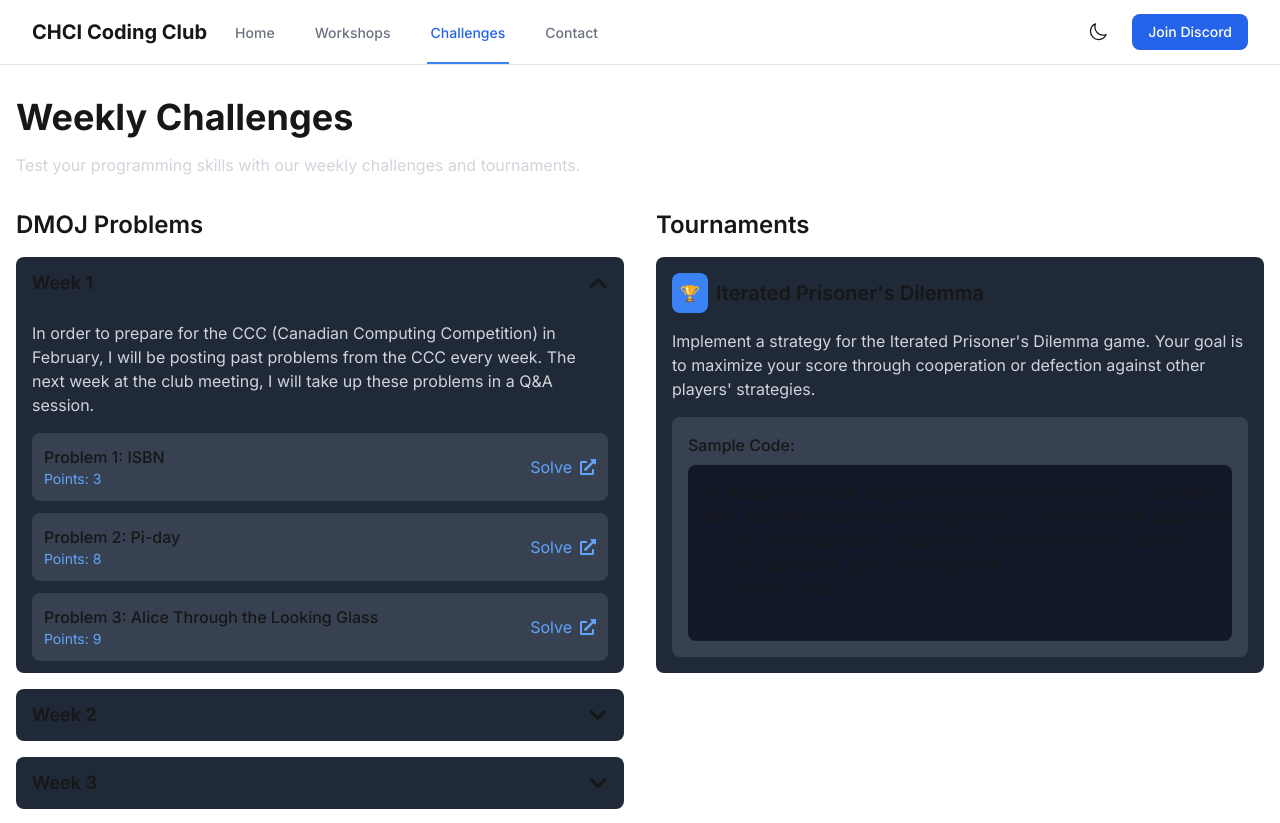
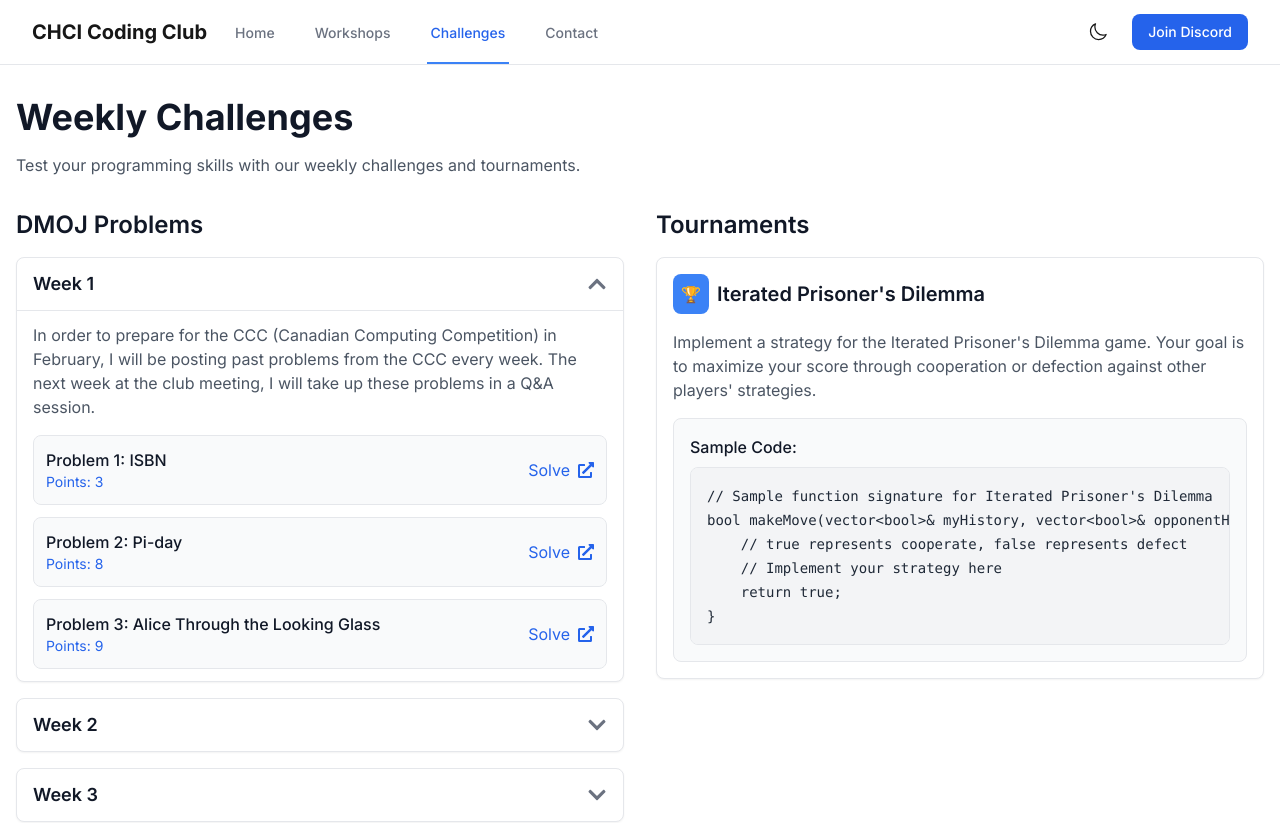
Before and after one commit to IshaanD-RX6600/Coding-Club-Website, a Next.js app: page /challenges in a window 1280 px wide. Shown: the top 823 px of the page. Built offline with nearby package versions, Linux system fonts and the light colour scheme.

Commit message:
Made some major chagnes

```diff
--- a/src/app/challenges/page.tsx
+++ b/src/app/challenges/page.tsx
@@ -5,35 +5,35 @@ import WeeklyProblems from '@/components/WeeklyProblems';
 export default function ChallengesPage() {
   return (
     <div className="container mx-auto px-4 py-8">
-      <h1 className="text-4xl font-bold mb-4">Weekly Challenges</h1>
-      <p className="text-gray-300 mb-8">
+      <h1 className="text-4xl font-bold mb-4 text-gray-900 dark:text-white">Weekly Challenges</h1>
+      <p className="text-gray-600 dark:text-gray-300 mb-8">
         Test your programming skills with our weekly challenges and tournaments.
       </p>
 
       <div className="grid grid-cols-1 lg:grid-cols-2 gap-8">
         <div>
-          <h2 className="text-2xl font-semibold mb-4">DMOJ Problems</h2>
+          <h2 className="text-2xl font-semibold mb-4 text-gray-900 dark:text-white">DMOJ Problems</h2>
           <WeeklyProblems />
         </div>
 
         <div>
-          <h2 className="text-2xl font-semibold mb-4">Tournaments</h2>
-          <div className="bg-gray-800 rounded-lg p-4">
+          <h2 className="text-2xl font-semibold mb-4 text-gray-900 dark:text-white">Tournaments</h2>
+          <div className="bg-white dark:bg-gray-800 rounded-lg p-4 shadow-sm border border-gray-200 dark:border-gray-700">
             <div className="flex items-center gap-2 mb-4">
-              <div className="bg-blue-500 p-2 rounded-lg">
+              <div className="bg-blue-500 p-2 rounded-lg text-white">
                 🏆
               </div>
-              <h3 className="text-xl font-semibold">Iterated Prisoner's Dilemma</h3>
+              <h3 className="text-xl font-semibold text-gray-900 dark:text-white">Iterated Prisoner's Dilemma</h3>
             </div>
-            <p className="text-gray-300 mb-4">
+            <p className="text-gray-600 dark:text-gray-300 mb-4">
               Implement a strategy for the Iterated Prisoner's Dilemma game. Your
               goal is to maximize your score through cooperation or defection against
               other players' strategies.
             </p>
-            <div className="bg-gray-700 p-4 rounded-lg">
-              <h4 className="font-medium mb-2">Sample Code:</h4>
-              <pre className="bg-gray-900 p-4 rounded-lg overflow-x-auto">
-                <code className="text-sm">
+            <div className="bg-gray-50 dark:bg-gray-700 p-4 rounded-lg border border-gray-200 dark:border-gray-600">
+              <h4 className="font-medium mb-2 text-gray-900 dark:text-white">Sample Code:</h4>
+              <pre className="bg-gray-100 dark:bg-gray-900 p-4 rounded-lg overflow-x-auto border border-gray-200 dark:border-gray-600">
+                <code className="text-sm text-gray-800 dark:text-gray-200">
                   {`// Sample function signature for Iterated Prisoner's Dilemma
 bool makeMove(vector<bool>& myHistory, vector<bool>& opponentHistory) {
     // true represents cooperate, false represents defect
--- a/src/components/WeeklyProblems.tsx
+++ b/src/components/WeeklyProblems.tsx
@@ -10,36 +10,36 @@ export default function WeeklyProblems() {
   return (
     <div className="space-y-4">
       {weeks.map((week) => (
-        <div key={week.number} className="bg-gray-800 rounded-lg overflow-hidden">
+        <div key={week.number} className="bg-white dark:bg-gray-800 rounded-lg overflow-hidden shadow-sm border border-gray-200 dark:border-gray-700">
           <button
             onClick={() => setExpandedWeek(expandedWeek === week.number ? null : week.number)}
-            className="w-full px-4 py-3 flex items-center justify-between text-left hover:bg-gray-700 transition-colors"
+            className="w-full px-4 py-3 flex items-center justify-between text-left hover:bg-gray-50 dark:hover:bg-gray-700 transition-colors"
           >
-            <h3 className="text-lg font-semibold">Week {week.number}</h3>
+            <h3 className="text-lg font-semibold text-gray-900 dark:text-white">Week {week.number}</h3>
             {expandedWeek === week.number ? (
-              <FaChevronUp className="h-5 w-5" />
+              <FaChevronUp className="h-5 w-5 text-gray-500 dark:text-gray-400" />
             ) : (
-              <FaChevronDown className="h-5 w-5" />
+              <FaChevronDown className="h-5 w-5 text-gray-500 dark:text-gray-400" />
             )}
           </button>
 
           {expandedWeek === week.number && (
-            <div className="px-4 py-3 space-y-4">
+            <div className="px-4 py-3 space-y-4 border-t border-gray-200 dark:border-gray-700">
               {week.description && (
-                <p className="text-gray-300 mb-4">{week.description}</p>
+                <p className="text-gray-600 dark:text-gray-300 mb-4">{week.description}</p>
               )}
               <div className="space-y-3">
                 {week.problems.map((problem, index) => (
-                  <div key={problem.code} className="flex items-center justify-between bg-gray-700 p-3 rounded-lg">
+                  <div key={problem.code} className="flex items-center justify-between bg-gray-50 dark:bg-gray-700 p-3 rounded-lg border border-gray-200 dark:border-gray-600">
                     <div className="flex-1">
-                      <h4 className="font-medium">Problem {index + 1}: {problem.title}</h4>
-                      <p className="text-sm text-blue-400">Points: {problem.points}</p>
+                      <h4 className="font-medium text-gray-900 dark:text-white">Problem {index + 1}: {problem.title}</h4>
+                      <p className="text-sm text-blue-600 dark:text-blue-400">Points: {problem.points}</p>
                     </div>
                     <a
                       href={problem.link}
                       target="_blank"
                       rel="noopener noreferrer"
-                      className="flex items-center gap-2 text-blue-400 hover:text-blue-300 transition-colors"
+                      className="flex items-center gap-2 text-blue-600 hover:text-blue-700 dark:text-blue-400 dark:hover:text-blue-300 transition-colors"
                     >
                       Solve <FaExternalLinkAlt className="h-4 w-4" />
                     </a>
```
